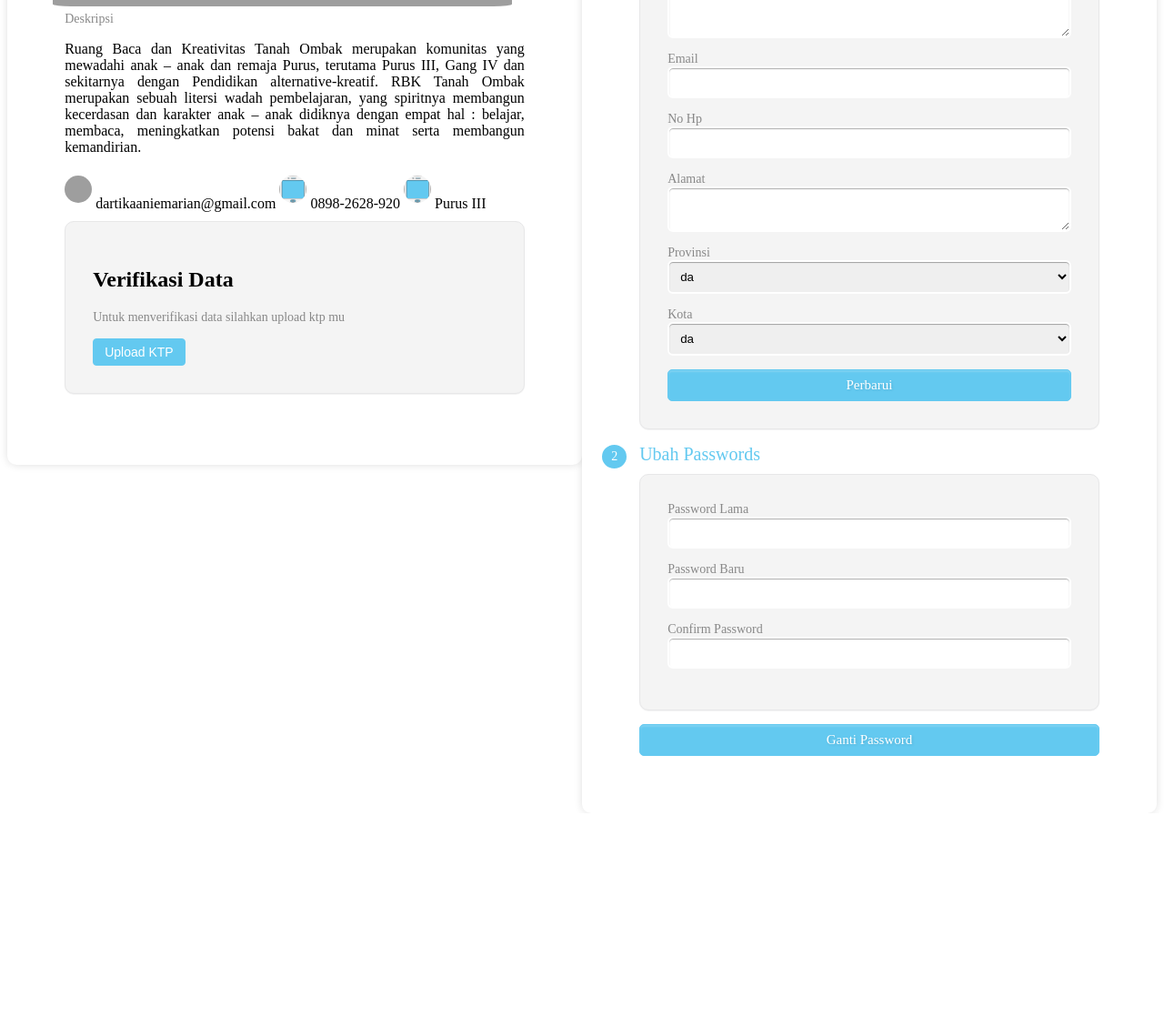
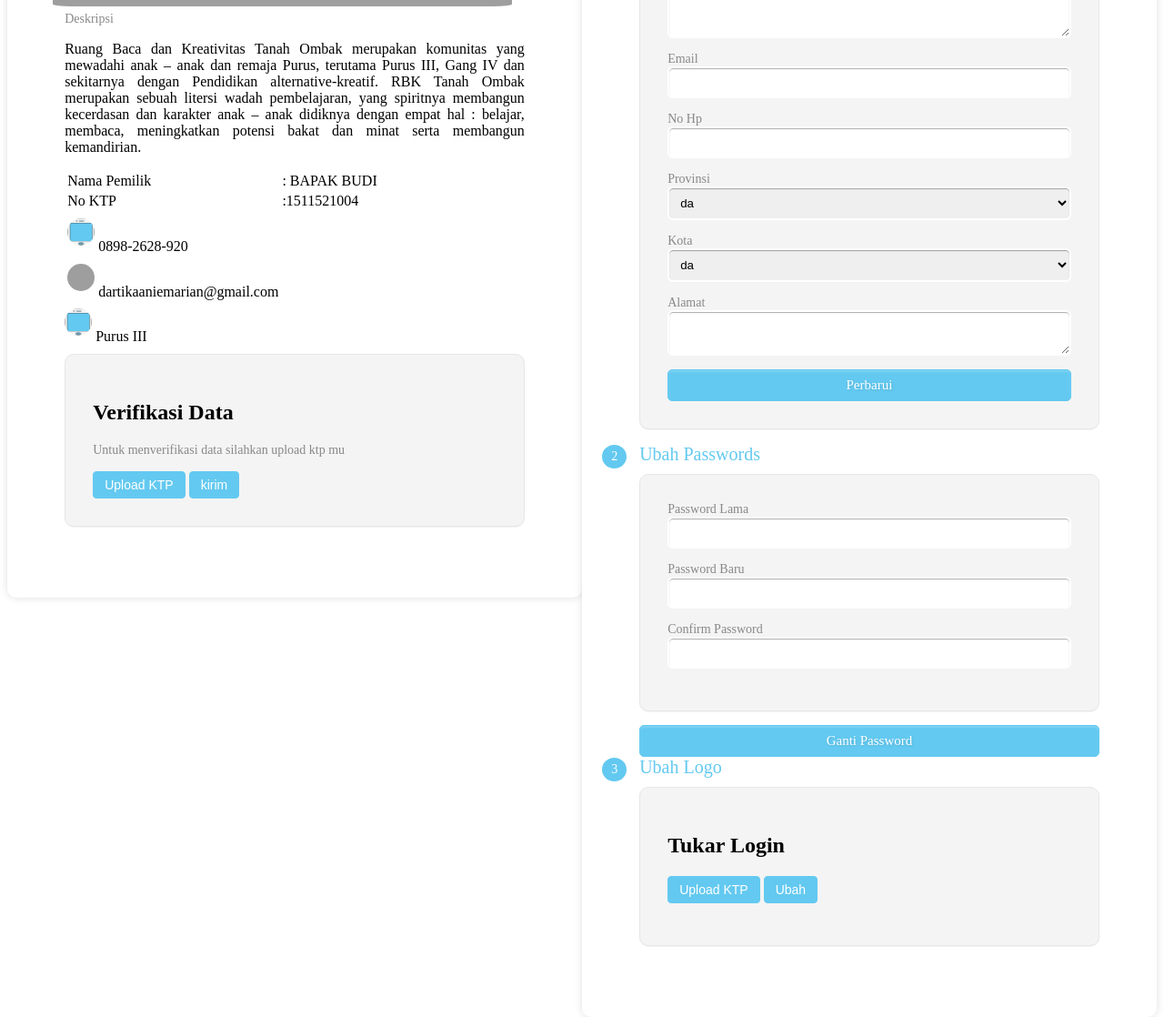
Before and after one commit to vedoalfarizi/bangku, a PHP site: page /org/profilorg.php in a window 1280 px wide. Shown: the part 321-1439 px from the top of the page at 91% size. Before the commit the page ends 1206 px from the top, so only its background shows below. Run offline with PHP 8.4, Linux system fonts and the light colour scheme; grey boxes are pictures that could not be loaded.

Commit message:
profil org lagi

```diff
--- a/org/profilorg.php
+++ b/org/profilorg.php
@@ -1,4 +1,4 @@
-<html>
+<html xmlns="http://www.w3.org/1999/html">
 <head>
     <title>Profil</title>
     <link rel="stylesheet" type="text/css" href="../style/style.css">
@@ -6,7 +6,7 @@
 <body>
 
 <!-- ------------------------------------------ profil -------------------------------------------------------------------------- -->
-<v>
+
     <div>
         <div class="model-form ">
             <h1 class="model-form profil" >TANAH OMBAK</h1>
@@ -20,16 +20,44 @@
                 alternative-kreatif. RBK Tanah Ombak merupakan sebuah litersi wadah pembelajaran, yang spiritnya
                 membangun kecerdasan dan karakter anak – anak didiknya dengan empat hal : belajar, membaca,
                 meningkatkan potensi bakat dan minat serta membangun kemandirian.</p>
+            <table>
+                <tr>
+                    <td>
+                Nama Pemilik
+                    </td>
+                    <td>
+                        : BAPAK BUDI
+                    </td>
+                </tr>
+                <tr>
+                    <td>
+                No KTP
+                    </td>
+                    <td>
+                        :1511521004
+                    </td>
+                </tr>
+                    <td>
+                        <span>
+                            <img src="../img/hp.png" class="img-petak">
+                             0898-2628-920
+                       </span>
+                    </td>
 
-            <span>
+                </tr>
+                <tr>
+                    <td>
+                         <span>
                             <img src="../img/profil.jpg" class="img img-bulat">
                              dartikaaniemarian@gmail.com
                        </span>
 
-            <span>
-                            <img src="../img/hp.png" class="img-petak">
-                             0898-2628-920
-                       </span>
+                    </td>
+                </tr>
+            </table>
+
+
+
 
             <span> <img src="../img/hp.png" class="img-petak">
                            Purus III
@@ -38,7 +66,8 @@
 
                 <h2>Verifikasi Data</h2>
                 <label>Untuk menverifikasi data silahkan upload ktp mu</label>
-                <button type="file" name="ktp" class="bt bt-birusoft"/>Upload KTP </label>
+                <button type="file" name="ktp" class="bt bt-birusoft"/>Upload KTP </button>
+                <button type="submit" name="verifikasi_ktp" class="bt bt-birusoft" />kirim </button>
             </div>
         </div>
 
@@ -58,7 +87,7 @@
                     <label>Deskripsi <textarea name="Deskripsi"></textarea></label>
                     <label>Email  <input type="email" name="email" /></label>
                     <label> No Hp <input type="text" name="nohp" /></label>
-                    <label>Alamat <textarea name="alamat"></textarea></label>
+
                     <label>Provinsi
                         <select>da
                             <option>da</option>
@@ -69,17 +98,31 @@
                             <option>da</option>
                             <option>da</option>
                             <option>da</option></select></label>
+                    <label>Alamat <textarea name="alamat"></textarea></label>
                     <input type="submit" name="updatebio" value="Perbarui" />
                 </div>
             </form>
             <div class="nomor"><span>2</span>Ubah Passwords</div>
             <div class="kotak">
+                <form>
                 <label>Password Lama <input type="password" name="pass1" /></label>
                 <label>Password Baru<input type="password" name="pass2" /></label>
                 <label>Confirm Password <input type="password" name="passkonfirmasi" /></label>
+                </form>
             </div>
 
             <input type="submit" name="ganti" value="Ganti Password" />
+
+            <div class="nomor"><span>3</span>Ubah Logo </div>
+            <div class="kotak">
+                <form>
+                <h2>Tukar Login</h2>
+
+                <button type="file" name="ktp" class="bt bt-birusoft"/>Upload KTP </button>
+                <button type="submit" name="verifikasi_ktp" class="bt bt-birusoft" />Ubah </button>
+                </form>
+            </div>
+            </form>
 
         </div>
     </div>
```
